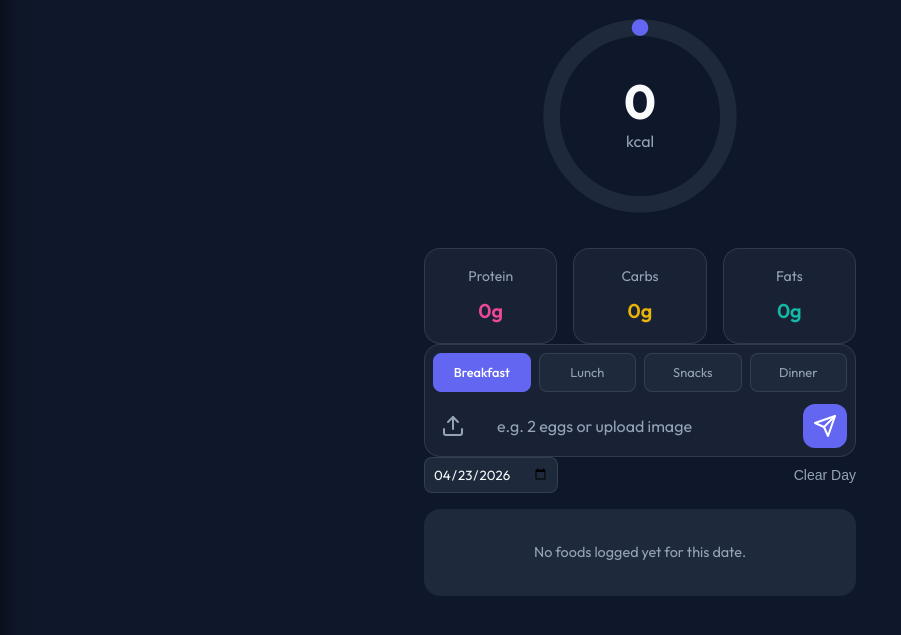
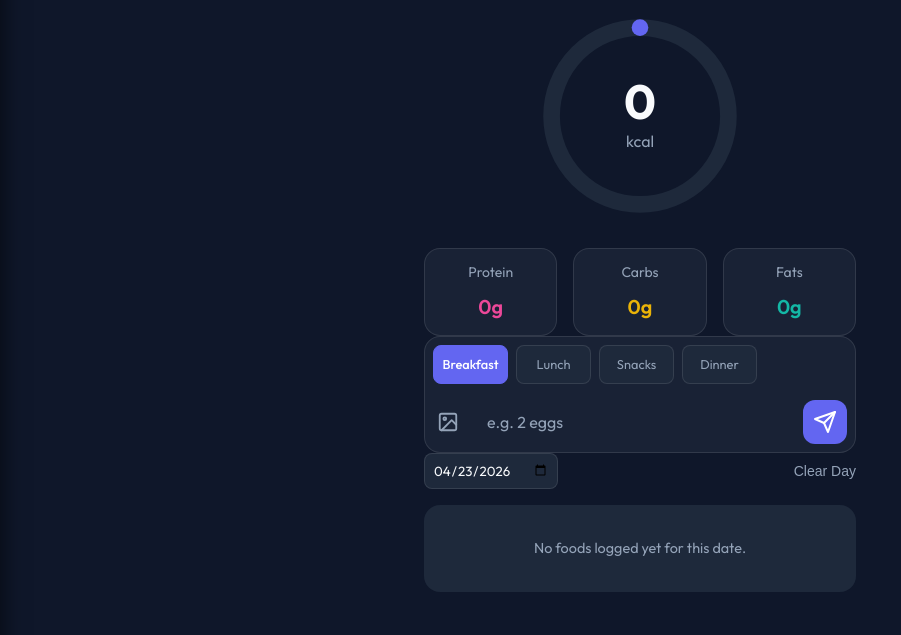
Before and after one commit to UjwalKuckian/Fat_Burner, a website: page www/index.html in a window 1280 px wide. Shown: the part 101-736 px from the top of the page, without its empty margins (0-901 px from the left). Drawn offline with Linux system fonts and the light colour scheme.

Commit message:
Add files via upload

```diff
--- a/www/index.css
+++ b/www/index.css
@@ -144,7 +144,7 @@ h1 {
     background: var(--glass-bg);
     border: 1px solid var(--glass-border);
     border-radius: 1rem;
-    padding: 1rem;
+    padding: 0.75rem 0.25rem;
     display: flex;
     flex-direction: column;
     align-items: center;
@@ -172,10 +172,20 @@ h1 {
     gap: 0.5rem;
     margin-bottom: 0.75rem;
     overflow-x: auto;
+    padding-bottom: 0.25rem;
+}
+
+.meal-selector::-webkit-scrollbar {
+    height: 4px;
+}
+.meal-selector::-webkit-scrollbar-thumb {
+    background: var(--glass-border);
+    border-radius: 4px;
 }
 
 .meal-selector label {
-    flex: 1;
+    flex: 0 0 auto;
+    min-width: 75px;
     cursor: pointer;
 }
 
--- a/www/index.html
+++ b/www/index.html
@@ -96,11 +96,12 @@
                         <label><input type="radio" name="meal" value="Dinner"><span>Dinner</span></label>
                     </div>
                     <div class="input-group">
-                        <label for="image-input" class="icon-btn" aria-label="Upload Image">
-                            <svg xmlns="http://www.w3.org/2000/svg" width="24" height="24" viewBox="0 0 24 24" fill="none" stroke="currentColor" stroke-width="2" stroke-linecap="round" stroke-linejoin="round"><path d="M21 15v4a2 2 0 0 1-2 2H5a2 2 0 0 1-2-2v-4"></path><polyline points="17 8 12 3 7 8"></polyline><line x1="12" y1="3" x2="12" y2="15"></line></svg>
+                        <label for="image-input" class="icon-btn" aria-label="Upload or Scan Image" style="padding: 0.5rem 0.25rem;">
+                            <svg xmlns="http://www.w3.org/2000/svg" width="22" height="22" viewBox="0 0 24 24" fill="none" stroke="currentColor" stroke-width="2" stroke-linecap="round" stroke-linejoin="round"><rect x="3" y="3" width="18" height="18" rx="2" ry="2"></rect><circle cx="8.5" cy="8.5" r="1.5"></circle><polyline points="21 15 16 10 5 21"></polyline></svg>
                         </label>
                         <input type="file" id="image-input" accept="image/*" class="hidden">
-                        <input type="text" id="food-input" placeholder="e.g. 2 eggs or upload image" required autocomplete="off" list="food-history-list">
+
+                        <input type="text" id="food-input" placeholder="e.g. 2 eggs" required autocomplete="off" list="food-history-list" style="min-width: 0;">
                         <datalist id="food-history-list"></datalist>
                         <button type="submit" id="submit-btn" aria-label="Log Food">
                             <svg xmlns="http://www.w3.org/2000/svg" width="24" height="24" viewBox="0 0 24 24" fill="none" stroke="currentColor" stroke-width="2" stroke-linecap="round" stroke-linejoin="round"><line x1="22" y1="2" x2="11" y2="13"></line><polygon points="22 2 15 22 11 13 2 9 22 2"></polygon></svg>
```
